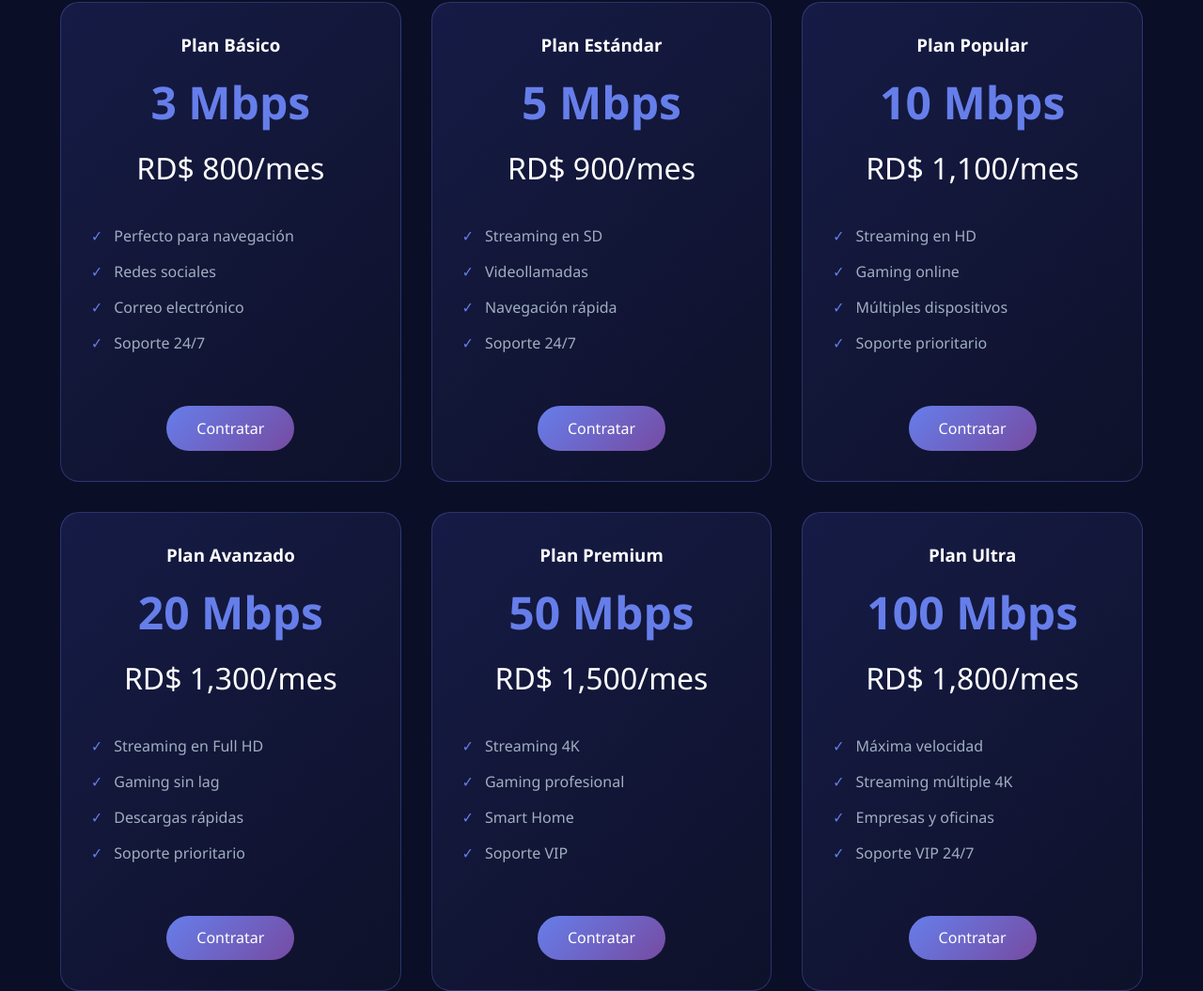
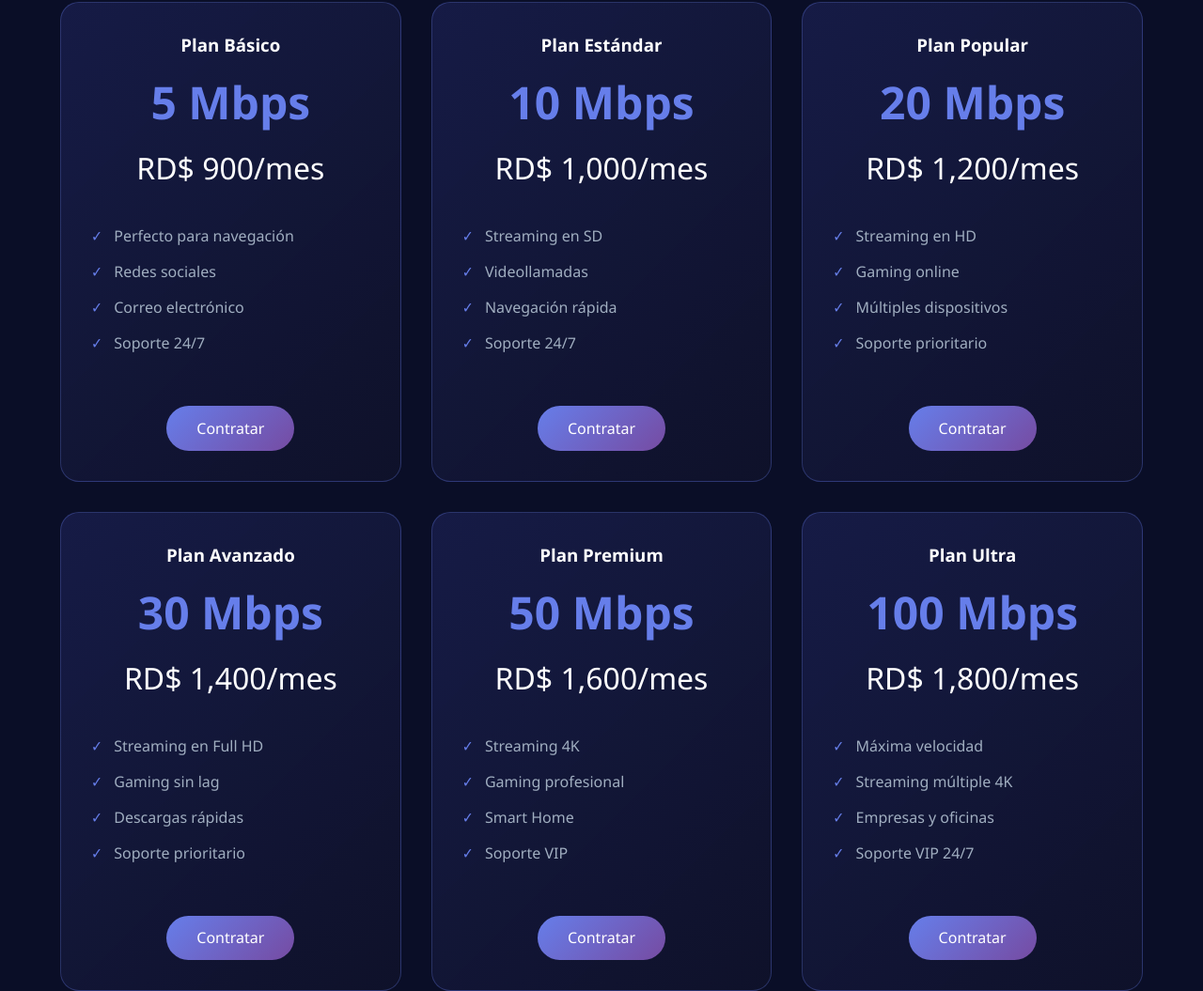
Before and after one commit to cristoferalmonte99-stack/multired.github.io, a plain HTML site: page index.html in a window 1280 px wide. Shown: the part 981-2036 px from the top of the page at 94% size. Drawn offline with nearby package versions, Linux system fonts and the light colour scheme.

Commit message:
Ajustando precios

```diff
--- a/index.html
+++ b/index.html
@@ -633,7 +633,7 @@
   <body>
     <header>
       <nav>
-        <div class="logo">MULTIRED GARCIA ALMONTE</div>
+        <div class="logo"><a href="#inicio">MULTIRED GARCIA ALMONTE</a></div>
         <ul class="nav-links">
           <li><a href="#inicio">Inicio</a></li>
           <li><a href="#planes">Planes</a></li>
@@ -661,8 +661,8 @@
       <div class="planes-grid">
         <div class="plan-card">
           <h3>Plan Básico</h3>
-          <div class="plan-speed">3 Mbps</div>
-          <div class="plan-price">RD$ 800/mes</div>
+          <div class="plan-speed">5 Mbps</div>
+          <div class="plan-price">RD$ 900/mes</div>
           <ul class="plan-features">
             <li>Perfecto para navegación</li>
             <li>Redes sociales</li>
@@ -674,8 +674,8 @@
 
         <div class="plan-card">
           <h3>Plan Estándar</h3>
-          <div class="plan-speed">5 Mbps</div>
-          <div class="plan-price">RD$ 900/mes</div>
+          <div class="plan-speed">10 Mbps</div>
+          <div class="plan-price">RD$ 1,000/mes</div>
           <ul class="plan-features">
             <li>Streaming en SD</li>
             <li>Videollamadas</li>
@@ -687,8 +687,8 @@
 
         <div class="plan-card">
           <h3>Plan Popular</h3>
-          <div class="plan-speed">10 Mbps</div>
-          <div class="plan-price">RD$ 1,100/mes</div>
+          <div class="plan-speed">20 Mbps</div>
+          <div class="plan-price">RD$ 1,200/mes</div>
           <ul class="plan-features">
             <li>Streaming en HD</li>
             <li>Gaming online</li>
@@ -700,8 +700,8 @@
 
         <div class="plan-card">
           <h3>Plan Avanzado</h3>
-          <div class="plan-speed">20 Mbps</div>
-          <div class="plan-price">RD$ 1,300/mes</div>
+          <div class="plan-speed">30 Mbps</div>
+          <div class="plan-price">RD$ 1,400/mes</div>
           <ul class="plan-features">
             <li>Streaming en Full HD</li>
             <li>Gaming sin lag</li>
@@ -714,7 +714,7 @@
         <div class="plan-card">
           <h3>Plan Premium</h3>
           <div class="plan-speed">50 Mbps</div>
-          <div class="plan-price">RD$ 1,500/mes</div>
+          <div class="plan-price">RD$ 1,600/mes</div>
           <ul class="plan-features">
             <li>Streaming 4K</li>
             <li>Gaming profesional</li>
```
